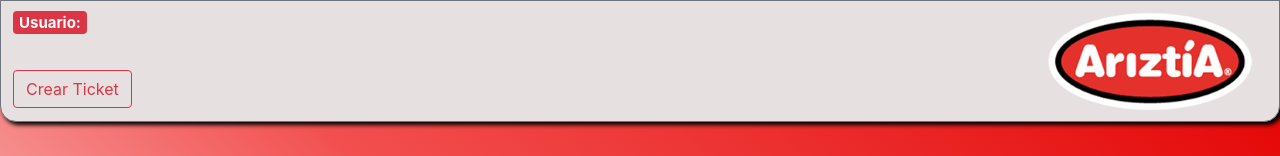
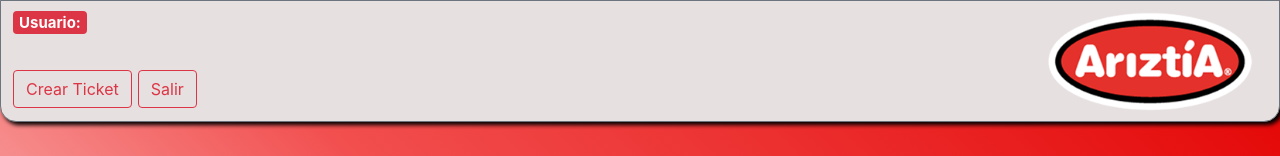
Before and after one commit to marcuxo/maqueta-ticket, a React (Create React App) app: page /tickets in a window 1280 px wide. Shown: the top 156 px of the page. Built offline with nearby package versions, Linux system fonts and the light colour scheme.

Commit message:
modelado login, modelado visual de home tecnicos

```diff
--- a/src/paginas/sesion/UserTikets.js
+++ b/src/paginas/sesion/UserTikets.js
@@ -28,6 +28,14 @@ export const UserTikets = () => {
               onClick={() => OnCreateTicket()}
             >
               Crear Ticket
+            </button>
+            <div className="space"></div>
+            <button
+              className="btn btn-outline-danger mt-1 "
+              type="submit"
+              onClick={() => navigate('/')}
+            >
+              Salir
             </button>
           </div>
         </div>
```
